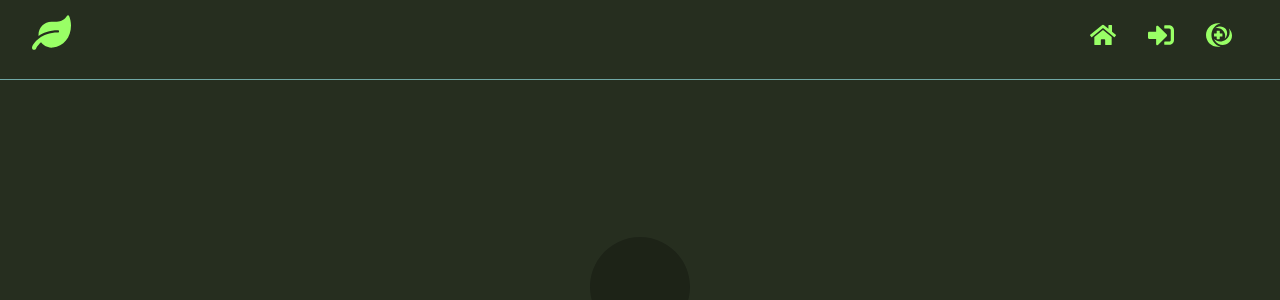
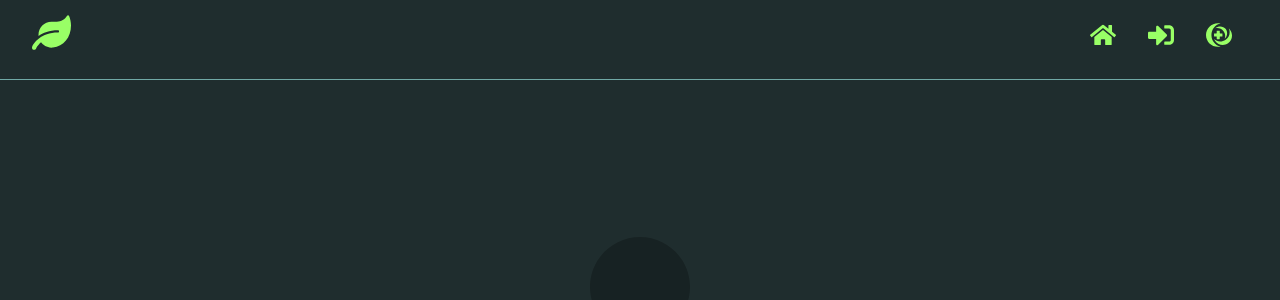
Before and after one commit to allanlalangan/project.Me, a React (Create React App) app in the folder client/: page / in a window 1280 px wide. Shown: the top 300 px of the page. Built offline with nearby package versions, Linux system fonts and the light colour scheme.

Commit message:
update styles

```diff
--- a/client/src/components/Register/RegisterForm.js
+++ b/client/src/components/Register/RegisterForm.js
@@ -16,7 +16,7 @@ const RegisterForm = () => {
         </label>
         <input
           className={`${styles['form-control']} ${styles['username-field']}`}
-          type='username'
+          type='text'
           id='username'
           name='username'
           placeholder={'Enter username'}
--- a/client/src/global.css
+++ b/client/src/global.css
@@ -10,7 +10,7 @@
 
 /* STYLE VARIABLES */
 :root {
-  --prim-color: hsla(90, 20%, 15%, 1);
+  --prim-color: hsl(185, 20%, 15%);
   --sec-color: hsla(100, 100%, 70%, 1);
   --ter-color: hsla(44, 100%, 90%, 1);
   --prim-acc: hsla(177, 25%, 55%, 1);
```
